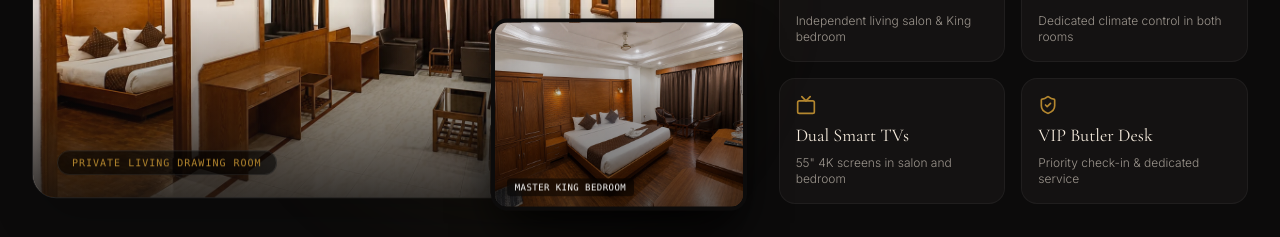
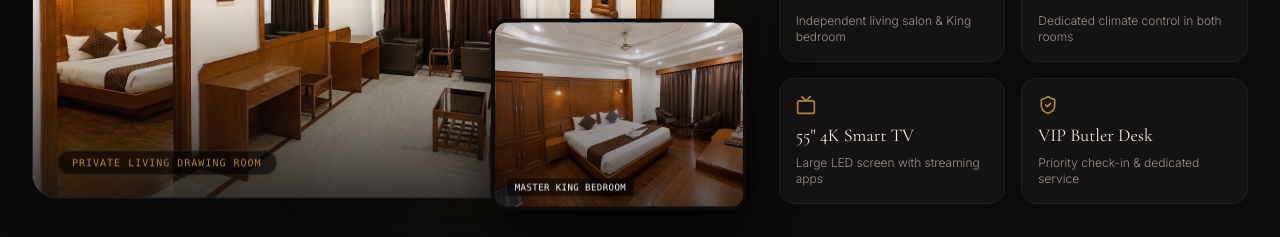
Before and after one commit to bijeshsingha/ambarishwebsite, a Next.js app: page / in a window 1280 px wide. Shown: the part 2720-2957 px from the top of the page. Built offline with nearby package versions, Linux system fonts and the light colour scheme.

Commit message:
fix: Update Presidential Suite room specification to single 55-inch 4K Smart TV

```diff
--- a/src/components/home/SuiteSpotlight.tsx
+++ b/src/components/home/SuiteSpotlight.tsx
@@ -125,8 +125,8 @@ export default function SuiteSpotlight() {
 
               <div className="p-4 rounded-2xl bg-[#141212] border border-white/5 space-y-1.5">
                 <Tv className="w-5 h-5 text-[#B4872F]" />
-                <h4 className="font-serif text-lg text-[#F5EBDD] font-normal">Dual Smart TVs</h4>
-                <p className="text-xs text-[#F5EBDD]/60 font-light">55&quot; 4K screens in salon and bedroom</p>
+                <h4 className="font-serif text-lg text-[#F5EBDD] font-normal">55&quot; 4K Smart TV</h4>
+                <p className="text-xs text-[#F5EBDD]/60 font-light">Large LED screen with streaming apps</p>
               </div>
 
               <div className="p-4 rounded-2xl bg-[#141212] border border-white/5 space-y-1.5">
--- a/src/data/rooms.ts
+++ b/src/data/rooms.ts
@@ -231,7 +231,7 @@ export const ROOMS: RoomCategory[] = [
         mealPlan: "EP",
         description: "Exclusive suite access with flexibility to order a-la-carte room service.",
         pricePerNight: 3500,
-        inclusions: ["Separate living room & bedroom", "Dual 55\" Smart TVs", "High-speed Wi-Fi", "Express check-in", "Daily housekeeping"],
+        inclusions: ["Separate living room & bedroom", "55\" 4K Smart TV", "High-speed Wi-Fi", "Express check-in", "Daily housekeeping"],
       },
       {
         id: "plan-sui-cp",
@@ -243,7 +243,7 @@ export const ROOMS: RoomCategory[] = [
         inclusions: [
           "Buffet breakfast for all suite guests",
           "Separate living room & master bedroom",
-          "Dual 55\" Smart TVs",
+          "55\" 4K Smart TV",
           "High-speed Wi-Fi",
           "Tea & coffee hamper",
         ],
@@ -252,7 +252,7 @@ export const ROOMS: RoomCategory[] = [
     amenities: [
       { iconName: "Layers", label: "Separate Living Drawing Room & Master Bedroom" },
       { iconName: "Wind", label: "Dual Split Air Conditioners" },
-      { iconName: "Tv", label: "Dual 55\" Smart 4K TVs" },
+      { iconName: "Tv", label: "55\" Smart 4K TV" },
       { iconName: "Armchair", label: "Full 5-Seater Sofa Set with Coffee Table" },
       { iconName: "Coffee", label: "Gourmet Tea/Coffee Station" },
       { iconName: "ShieldCheck", label: "Intercom & 24/7 Room Service Ext 9" },
```
